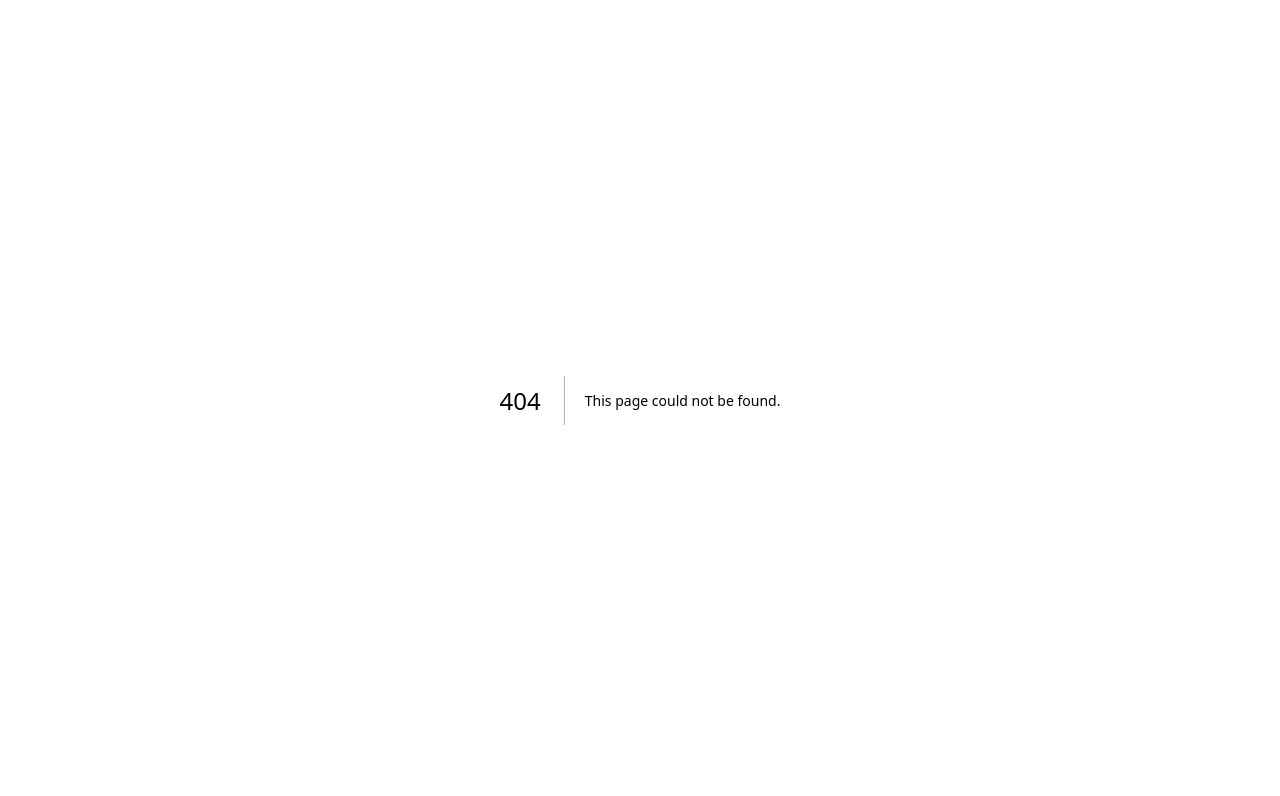
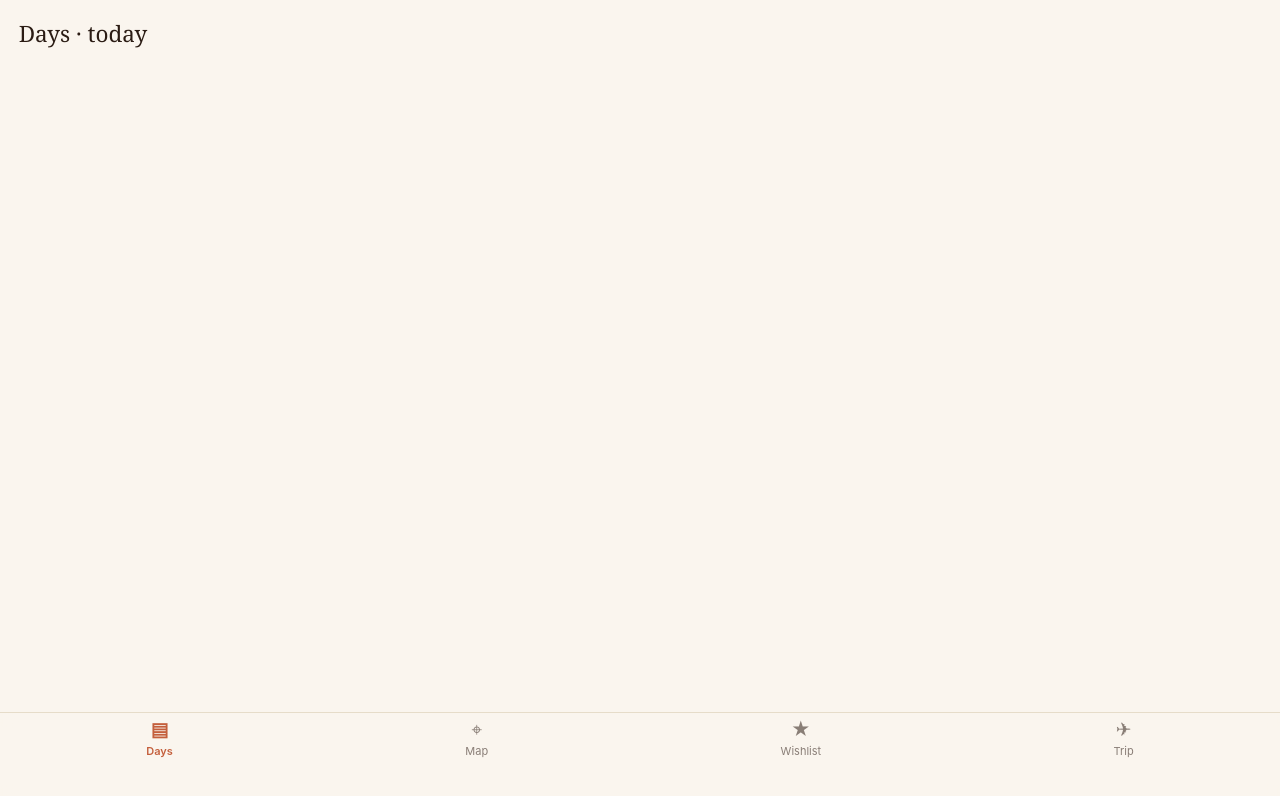
Before and after one commit to duragdragon/mexico-trip, a Next.js app: page /days/today in a window 1280 px wide. Before the commit this address had no page. Shown: the top 796 px of the page. Built offline with nearby package versions, Linux system fonts and the light colour scheme.

Commit message:
feat: app shell with bottom nav and tab routes

```diff
--- /dev/null
+++ b/app/(app)/days/[date]/page.tsx
@@ -0,0 +1,4 @@
+export default async function DaysPage({ params }: { params: Promise<{ date: string }> }) {
+  const { date } = await params;
+  return <main className="p-5"><h1 className="serif text-2xl">Days · {date}</h1></main>;
+}
--- /dev/null
+++ b/app/(app)/layout.tsx
@@ -0,0 +1,10 @@
+import BottomNav from '@/components/BottomNav';
+
+export default function AppLayout({ children }: { children: React.ReactNode }) {
+  return (
+    <div className="min-h-dvh pb-[88px]">
+      {children}
+      <BottomNav />
+    </div>
+  );
+}
--- /dev/null
+++ b/app/(app)/map/page.tsx
@@ -0,0 +1,3 @@
+export default function MapPage() {
+  return <main className="p-5"><h1 className="serif text-2xl">Map</h1></main>;
+}
--- /dev/null
+++ b/app/(app)/trip/page.tsx
@@ -0,0 +1,3 @@
+export default function TripPage() {
+  return <main className="p-5"><h1 className="serif text-2xl">Trip</h1></main>;
+}
--- /dev/null
+++ b/app/(app)/wishlist/page.tsx
@@ -0,0 +1,3 @@
+export default function WishlistPage() {
+  return <main className="p-5"><h1 className="serif text-2xl">Wishlist</h1></main>;
+}
--- /dev/null
+++ b/components/BottomNav.tsx
@@ -0,0 +1,36 @@
+'use client';
+import Link from 'next/link';
+import { usePathname } from 'next/navigation';
+
+const items = [
+  { label: 'Days', href: '/days/today', match: '/days' },
+  { label: 'Map', href: '/map', match: '/map' },
+  { label: 'Wishlist', href: '/wishlist', match: '/wishlist' },
+  { label: 'Trip', href: '/trip', match: '/trip' },
+];
+
+export default function BottomNav() {
+  const path = usePathname();
+  return (
+    <nav className="fixed bottom-0 inset-x-0 h-[88px] pt-2 pb-6 bg-bg/95 backdrop-blur border-t border-rule flex justify-around items-start z-50">
+      {items.map((item) => {
+        const active = path.startsWith(item.match);
+        return (
+          <Link
+            key={item.label}
+            href={item.href}
+            className={`flex flex-col items-center gap-1 text-[11px] ${active ? 'text-accent font-semibold' : 'text-muted'}`}
+          >
+            <span className="text-xl leading-none">
+              {item.label === 'Days' && '▤'}
+              {item.label === 'Map' && '⌖'}
+              {item.label === 'Wishlist' && '★'}
+              {item.label === 'Trip' && '✈'}
+            </span>
+            {item.label}
+          </Link>
+        );
+      })}
+    </nav>
+  );
+}
--- /dev/null
+++ b/proxy.ts
@@ -0,0 +1,20 @@
+import { NextResponse, type NextRequest } from 'next/server';
+
+const TRIP_START = new Date('2026-05-01');
+const TRIP_END = new Date('2026-05-10');
+
+export function proxy(req: NextRequest) {
+  const { pathname } = req.nextUrl;
+  if (pathname === '/days/today') {
+    const now = new Date();
+    let target = now;
+    if (now < TRIP_START) target = TRIP_START;
+    else if (now > TRIP_END) target = TRIP_END;
+    const iso = target.toISOString().slice(0, 10);
+    const url = req.nextUrl.clone();
+    url.pathname = `/days/${iso}`;
+    return NextResponse.redirect(url);
+  }
+}
+
+export const config = { matcher: ['/days/today'] };
```
